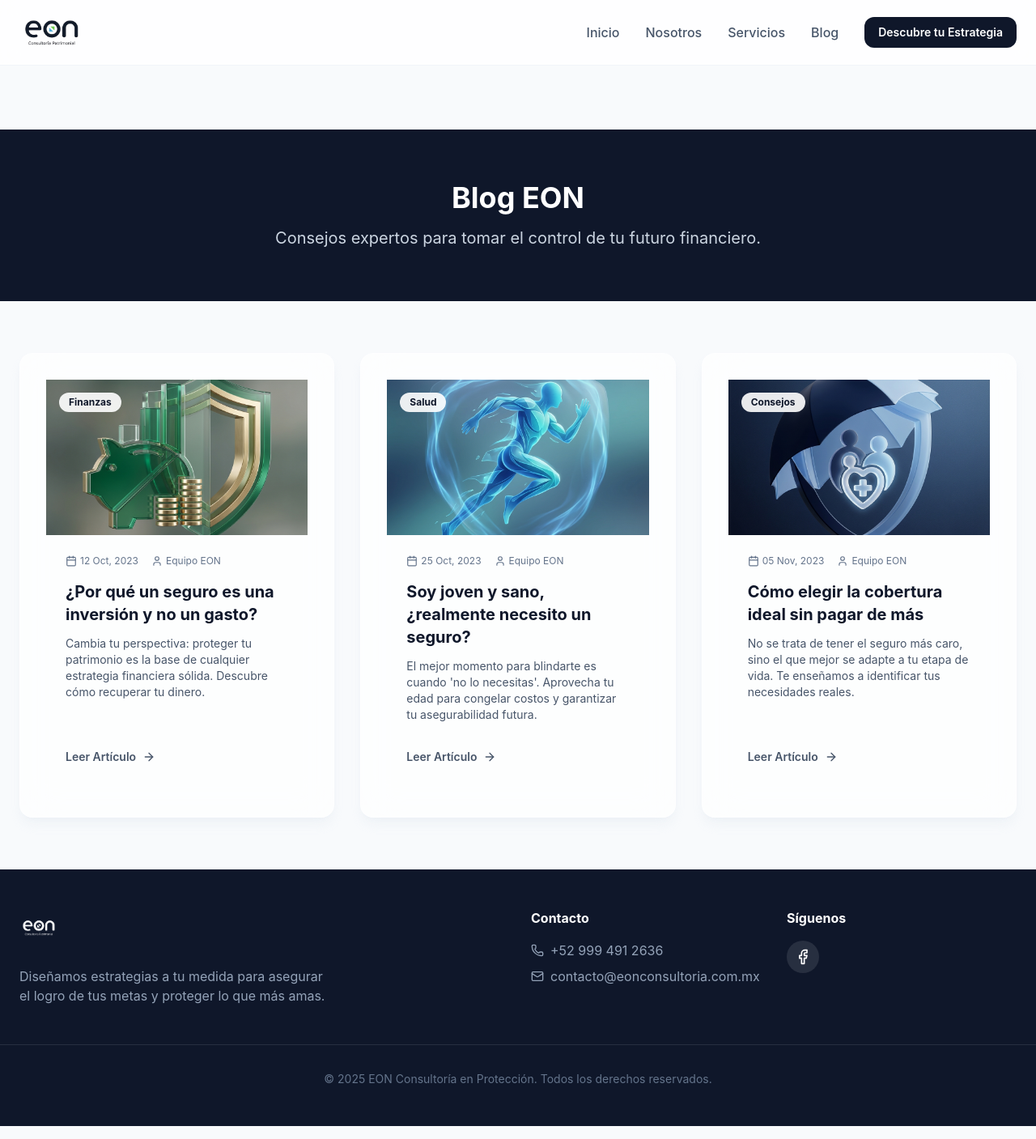
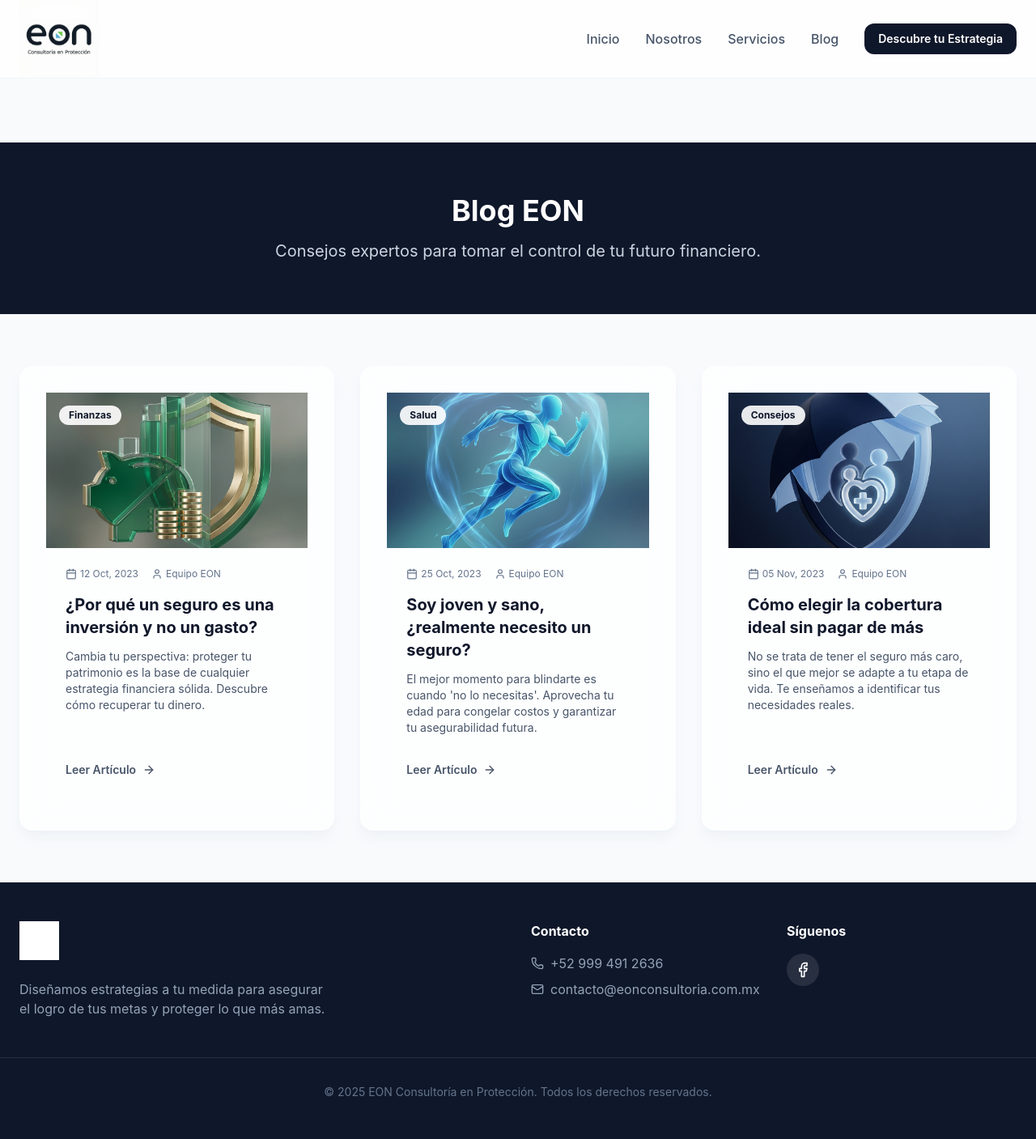
Before and after one commit to adalloya/eon-consultoria, a React (Vite) app: page /blog in a window 1280 px wide. Shown: the whole page at 81% size. Built offline with nearby package versions, Linux system fonts and the light colour scheme.

Commit message:
feat: update branding (logo, name) and finalize email config

```diff
--- a/src/components/layout/Layout.jsx
+++ b/src/components/layout/Layout.jsx
@@ -11,9 +11,9 @@ const Navbar = () => {
     return (
         <nav className="fixed top-0 w-full z-50 bg-white/80 backdrop-blur-md border-b border-slate-100">
             <div className="container mx-auto px-4 md:px-6">
-                <div className="flex items-center justify-between h-20">
+                <div className="flex items-center justify-between h-24">
                     <Link to="/" className="flex items-center gap-2">
-                        <img src="/logo.png" alt="EON Logo" className="h-20 w-auto object-contain" />
+                        <img src="/logo-new.jpg" alt="EON Consultoría en Protección" className="h-24 w-auto object-contain" />
                     </Link>
 
                     {/* Desktop Menu */}
@@ -61,7 +61,7 @@ const Footer = () => {
                 <div className="grid grid-cols-1 md:grid-cols-4 gap-8">
                     <div className="col-span-1 md:col-span-2">
                         <div className="mb-6">
-                            <img src="/logo.png" alt="EON Consultoría" className="h-12 w-auto object-contain brightness-0 invert" />
+                            <img src="/logo-new.jpg" alt="EON Consultoría en Protección" className="h-12 w-auto object-contain brightness-0 invert" />
                         </div>
                         <p className="text-slate-400 max-w-sm">
                             Diseñamos estrategias a tu medida para asegurar el logro de tus metas y proteger lo que más amas.
@@ -103,7 +103,7 @@ export const Layout = ({ children }) => {
     return (
         <div className="min-h-screen flex flex-col bg-slate-50">
             <Navbar />
-            <main className="flex-grow pt-20">
+            <main className="flex-grow pt-24">
                 {children}
             </main>
             <Footer />
--- a/src/data/blogPosts.js
+++ b/src/data/blogPosts.js
@@ -64,7 +64,7 @@ export const blogPosts = [
       <p class="mb-4">Entender estos dos conceptos es clave para ajustar el precio. Un deducible más alto baja la prima mensual considerablemente. Si tienes un fondo de emergencia sano, puedes permitirte un deducible mayor y ahorrar miles de pesos al año en tu seguro.</p>
 
       <h3 class="text-2xl font-bold text-primary mt-8 mb-4">La Importancia de un Asesor</h3>
-      <p class="mb-4">Un comparador en internet no conoce tus metas de vida. En EON Consultoría, no vendemos pólizas, diseñamos estrategias. Analizamos tu situación 360° para recomendarte exactamente lo que necesitas, ni más ni menos.</p>
+      <p class="mb-4">Un comparador en internet no conoce tus metas de vida. En EON Consultoría en Protección, no vendemos pólizas, diseñamos estrategias. Analizamos tu situación 360° para recomendarte exactamente lo que necesitas, ni más ni menos.</p>
     `
   }
 ];
--- a/src/pages/About.jsx
+++ b/src/pages/About.jsx
@@ -36,7 +36,7 @@ export const About = () => {
                             <div className="absolute inset-0 bg-secondary/10 rounded-3xl transform translate-x-4 translate-y-4"></div>
                             <img
                                 src="/founder.jpg"
-                                alt="Fundador EON Consultoría"
+                                alt="Fundador EON Consultoría en Protección"
                                 className="relative rounded-3xl shadow-xl w-full max-w-md mx-auto"
                             />
                         </div>
--- a/src/pages/Onboarding.jsx
+++ b/src/pages/Onboarding.jsx
@@ -79,7 +79,7 @@ export const Onboarding = () => {
             }
 
             const templateParams = {
-                to_name: "EON Consultoría",
+                to_name: "EON Consultoría en Protección",
                 from_name: formData.name,
                 goal: goals.find(g => g.id === formData.goal)?.label || formData.goal,
                 age: formData.age,
```
Also changed, not shown: public/logo-new.jpg (added).
